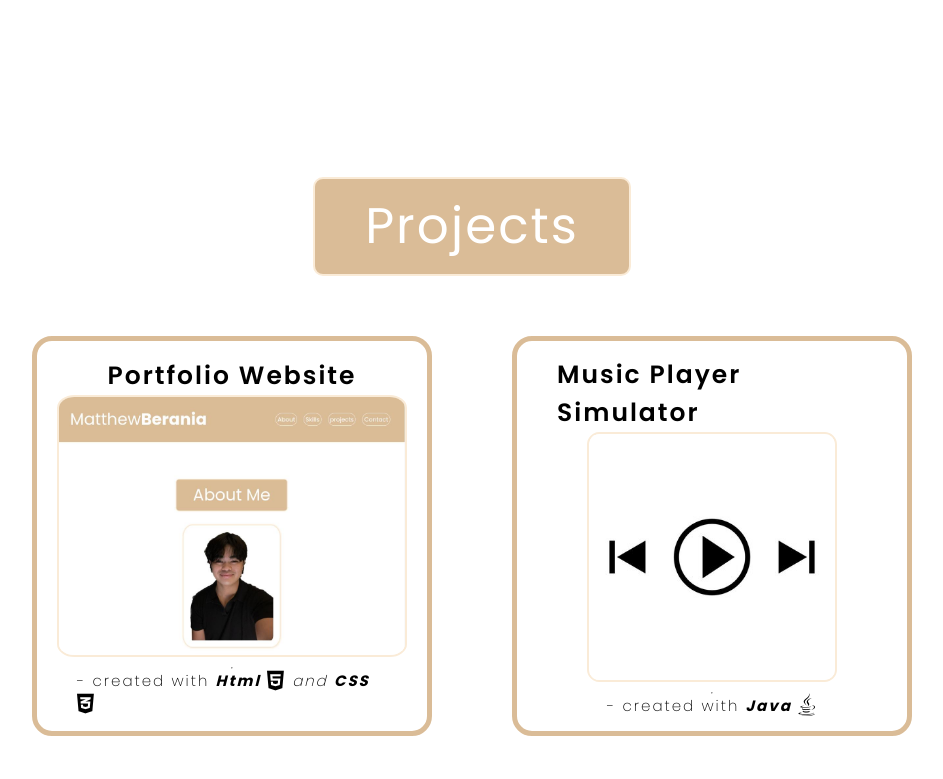
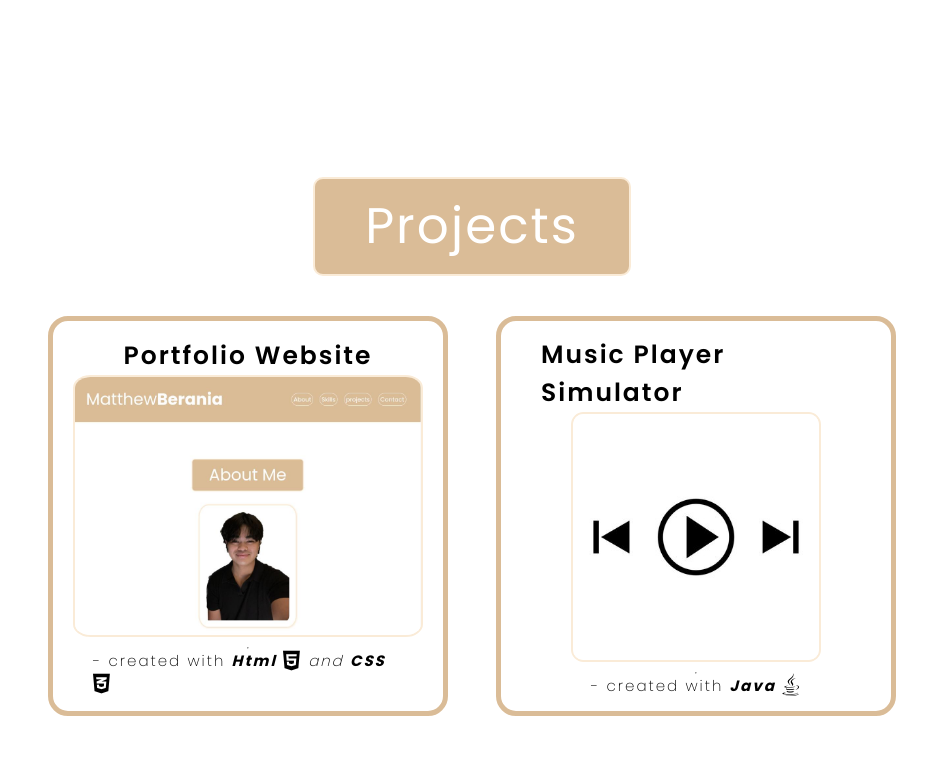
Before and after one commit to MattBerania/portfolio, a plain HTML site: page index.html in a window 1280 px wide. Shown: the part 2562-3341 px from the top of the page, without its empty margins (168-1111 px from the left). Drawn offline with Linux system fonts and the light colour scheme.

Commit message:
Updated Style.css
added gap

```diff
--- a/style.css
+++ b/style.css
@@ -154,6 +154,7 @@ html {
   flex-wrap: wrap;
   flex-direction: row;
   align-items: flex-start;
+  gap: 20px;
 }
 
 .skill-item {
@@ -193,6 +194,7 @@ html {
   flex-wrap: wrap;
   flex-direction: row;
   align-items: flex-start;
+  gap: 8px;
 
 }
 
@@ -203,7 +205,7 @@ html {
   height: 400px;
   padding: 40px;
   /* Increased padding to maintain visual balance */
-  margin: 40px;
+  margin: 20px;
   /* Increased margin to maintain spacing */
   justify-content: center;
   align-items: center;
```
